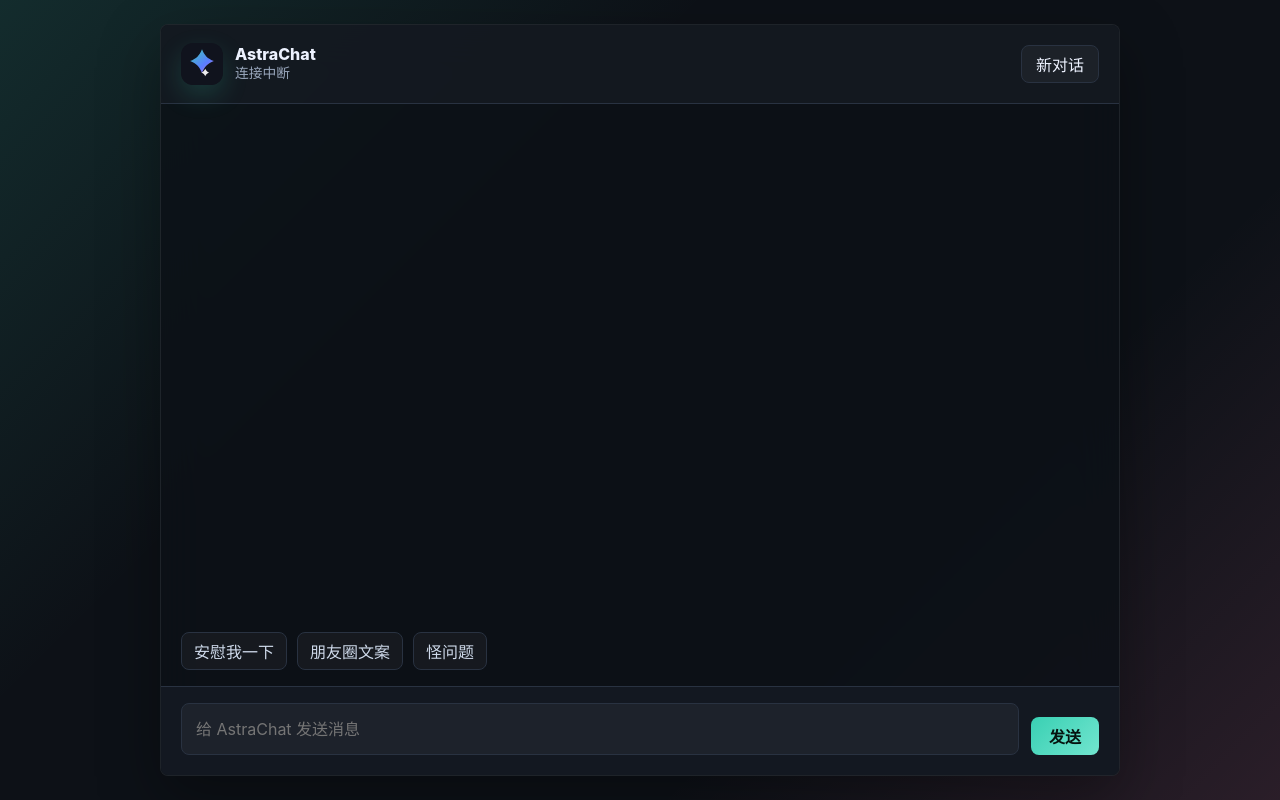
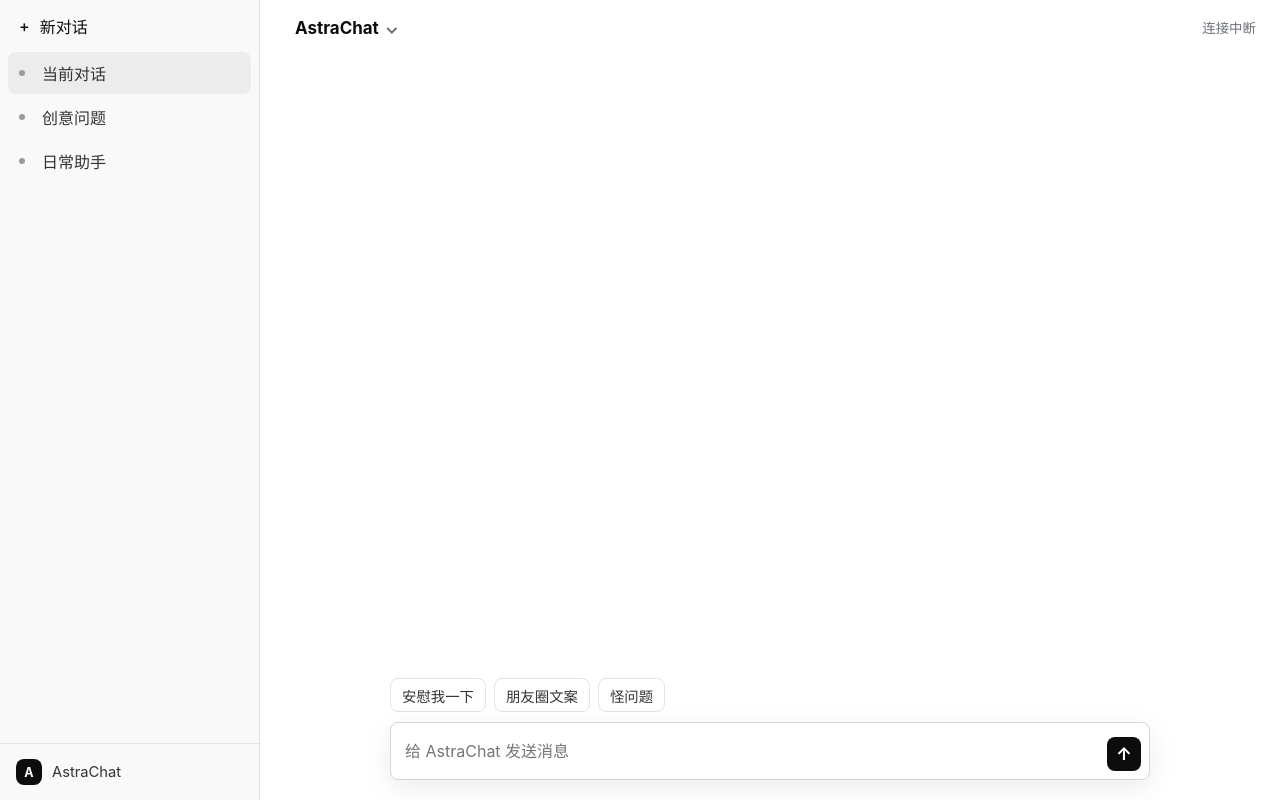
Before and after one commit to qinlu000/mowan-prank-console, a website: page public/index.html in a window 1280 px wide. Drawn offline with Linux system fonts and the light colour scheme; no server answers.

Commit message:
Restyle chat interface

```diff
--- a/public/index.html
+++ b/public/index.html
@@ -10,15 +10,44 @@
   </head>
   <body class="chat-page">
     <main class="chat-shell" aria-label="AstraChat 聊天">
-      <header class="chat-header">
-        <div class="brand">
-          <img src="/logo.svg" alt="" class="brand-mark">
-          <div>
-            <div class="brand-name">AstraChat</div>
-            <div class="brand-subtitle" id="connectionStatus">正在连接</div>
+      <aside class="chat-sidebar" aria-label="对话导航">
+        <div class="sidebar-top">
+          <button class="new-chat-button" id="newChatButton" type="button">
+            <span aria-hidden="true">+</span>
+            <span>新对话</span>
+          </button>
+        </div>
+
+        <nav class="conversation-nav" aria-label="最近对话">
+          <button class="conversation-item active" type="button">
+            <span class="conversation-dot" aria-hidden="true"></span>
+            <span>当前对话</span>
+          </button>
+          <button class="conversation-item" type="button">
+            <span class="conversation-dot" aria-hidden="true"></span>
+            <span>创意问题</span>
+          </button>
+          <button class="conversation-item" type="button">
+            <span class="conversation-dot" aria-hidden="true"></span>
+            <span>日常助手</span>
+          </button>
+        </nav>
+
+        <div class="sidebar-footer">
+          <div class="mini-profile">
+            <span class="mini-avatar" aria-hidden="true">A</span>
+            <span>AstraChat</span>
           </div>
         </div>
-        <button class="ghost-button" id="newChatButton" type="button">新对话</button>
+      </aside>
+
+      <section class="chat-main">
+        <header class="chat-header">
+          <button class="model-pill" type="button">
+            <span>AstraChat</span>
+            <span class="chevron" aria-hidden="true">⌄</span>
+          </button>
+          <div class="brand-subtitle" id="connectionStatus">正在连接</div>
         </header>
 
         <section class="messages" id="messages" aria-live="polite"></section>
@@ -33,9 +62,10 @@
           <label class="visually-hidden" for="messageInput">输入消息</label>
           <textarea id="messageInput" rows="1" placeholder="给 AstraChat 发送消息" maxlength="2000"></textarea>
           <button class="send-button" type="submit" aria-label="发送">
-          <span>发送</span>
+            <span aria-hidden="true">↑</span>
           </button>
         </form>
+      </section>
     </main>
   </body>
 </html>
--- a/public/styles.css
+++ b/public/styles.css
@@ -1,17 +1,19 @@
 :root {
-  color-scheme: dark;
-  --bg: #0d1117;
-  --panel: #151a23;
-  --panel-strong: #1c2330;
-  --line: #293241;
-  --text: #edf2ff;
-  --muted: #9aa8bd;
-  --accent: #39d0b3;
-  --accent-strong: #72e5cf;
-  --danger: #ff6b7a;
-  --user: #2a6df5;
-  --assistant: #202837;
-  --shadow: 0 22px 60px rgba(0, 0, 0, 0.34);
+  color-scheme: light;
+  --bg: #ffffff;
+  --sidebar: #f9f9f9;
+  --surface: #ffffff;
+  --surface-soft: #f7f7f8;
+  --surface-hover: #ececec;
+  --line: #e3e3e3;
+  --line-strong: #d5d5d5;
+  --text: #0d0d0d;
+  --muted: #6b6f76;
+  --accent: #10a37f;
+  --accent-strong: #0e8f70;
+  --danger: #c2414b;
+  --focus: rgba(16, 163, 127, 0.18);
+  --shadow: 0 8px 28px rgba(0, 0, 0, 0.08);
   font-family:
     Inter, ui-sans-serif, system-ui, -apple-system, BlinkMacSystemFont, "Segoe UI",
     "Microsoft YaHei", sans-serif;
@@ -28,11 +30,8 @@ body {
 
 body {
   margin: 0;
-  background:
-    linear-gradient(135deg, rgba(57, 208, 179, 0.14), transparent 34%),
-    linear-gradient(315deg, rgba(255, 122, 168, 0.12), transparent 30%),
-    var(--bg);
   color: var(--text);
+  background: var(--bg);
 }
 
 button,
@@ -66,27 +65,27 @@ textarea:disabled {
 .brand {
   display: flex;
   align-items: center;
-  gap: 12px;
+  gap: 10px;
   min-width: 0;
 }
 
 .brand-mark {
-  width: 42px;
-  height: 42px;
-  border-radius: 12px;
-  box-shadow: 0 10px 26px rgba(57, 208, 179, 0.18);
+  width: 32px;
+  height: 32px;
+  border-radius: 8px;
 }
 
-.brand-name {
+.brand-name,
+.panel-title {
   color: var(--text);
-  font-weight: 760;
-  line-height: 1.1;
+  font-weight: 650;
+  line-height: 1.2;
 }
 
 .brand-subtitle,
 .muted {
   color: var(--muted);
-  font-size: 0.86rem;
+  font-size: 0.84rem;
   line-height: 1.35;
 }
 
@@ -94,17 +93,20 @@ textarea:disabled {
 .icon-button,
 .danger-button,
 .send-button,
+.new-chat-button,
+.model-pill,
+.conversation-item,
 .suggestions button,
 .quick-replies button {
-  min-height: 38px;
-  border: 1px solid var(--line);
+  min-height: 36px;
+  border: 1px solid transparent;
   border-radius: 8px;
   color: var(--text);
-  background: rgba(255, 255, 255, 0.04);
+  background: transparent;
   transition:
-    border-color 160ms ease,
-    background 160ms ease,
-    transform 160ms ease;
+    border-color 140ms ease,
+    background 140ms ease,
+    box-shadow 140ms ease;
 }
 
 .ghost-button,
@@ -113,80 +115,229 @@ textarea:disabled {
   display: inline-flex;
   align-items: center;
   justify-content: center;
-  padding: 0 14px;
+  padding: 0 12px;
   text-decoration: none;
 }
 
 .ghost-button:hover,
 .icon-button:hover,
+.new-chat-button:hover,
+.model-pill:hover,
+.conversation-item:hover,
 .suggestions button:hover,
 .quick-replies button:hover {
-  border-color: rgba(57, 208, 179, 0.75);
-  background: rgba(57, 208, 179, 0.1);
+  background: var(--surface-hover);
 }
 
 .danger-button {
-  border-color: rgba(255, 107, 122, 0.45);
-  color: #ffd9de;
+  border-color: rgba(194, 65, 75, 0.25);
+  color: var(--danger);
 }
 
 .danger-button:hover:not(:disabled) {
-  background: rgba(255, 107, 122, 0.12);
+  background: rgba(194, 65, 75, 0.08);
+}
+
+textarea {
+  width: 100%;
+  resize: none;
+  border: 1px solid var(--line);
+  border-radius: 8px;
+  padding: 12px 13px;
+  color: var(--text);
+  outline: none;
+  background: var(--surface);
+  line-height: 1.5;
+}
+
+textarea:focus {
+  border-color: var(--accent);
+  box-shadow: 0 0 0 3px var(--focus);
 }
 
 .send-button {
+  display: inline-flex;
+  align-items: center;
+  justify-content: center;
   border: 0;
-  padding: 0 18px;
-  color: #06130f;
-  background: linear-gradient(135deg, var(--accent), var(--accent-strong));
-  font-weight: 760;
+  color: #ffffff;
+  background: var(--text);
+  font-weight: 650;
 }
 
 .send-button:hover:not(:disabled) {
-  transform: translateY(-1px);
+  background: #2f2f2f;
 }
 
 .chat-page {
   min-height: 100vh;
-  display: grid;
-  place-items: center;
-  padding: 24px;
+  background: var(--bg);
 }
 
 .chat-shell {
-  width: min(960px, 100%);
-  height: min(820px, calc(100vh - 48px));
+  width: 100%;
+  height: 100vh;
   min-height: 560px;
   display: grid;
-  grid-template-rows: auto 1fr auto auto;
+  grid-template-columns: 260px minmax(0, 1fr);
   overflow: hidden;
-  border: 1px solid rgba(255, 255, 255, 0.08);
+  background: var(--bg);
+}
+
+.chat-sidebar {
+  min-width: 0;
+  display: grid;
+  grid-template-rows: auto 1fr auto;
+  border-right: 1px solid var(--line);
+  background: var(--sidebar);
+}
+
+.sidebar-top {
+  padding: 8px;
+}
+
+.new-chat-button {
+  width: 100%;
+  display: inline-flex;
+  align-items: center;
+  gap: 10px;
+  padding: 0 10px;
+  text-align: left;
+  font-weight: 520;
+}
+
+.conversation-nav {
+  display: grid;
+  align-content: start;
+  gap: 2px;
+  padding: 0 8px;
+  overflow-y: auto;
+}
+
+.conversation-item {
+  width: 100%;
+  display: grid;
+  grid-template-columns: 14px 1fr;
+  align-items: center;
+  gap: 9px;
+  padding: 8px 10px;
+  color: #333333;
+  text-align: left;
+}
+
+.conversation-item span:last-child {
+  overflow: hidden;
+  text-overflow: ellipsis;
+  white-space: nowrap;
+}
+
+.conversation-item.active {
+  background: var(--surface-hover);
+}
+
+.conversation-dot {
+  width: 6px;
+  height: 6px;
+  border-radius: 999px;
+  background: #9b9b9b;
+}
+
+.sidebar-footer {
+  padding: 8px;
+  border-top: 1px solid var(--line);
+}
+
+.mini-profile {
+  min-height: 40px;
+  display: flex;
+  align-items: center;
+  gap: 10px;
+  padding: 6px 8px;
   border-radius: 8px;
-  background: rgba(13, 17, 23, 0.84);
-  box-shadow: var(--shadow);
-  backdrop-filter: blur(22px);
+  color: #333333;
+  font-size: 0.92rem;
+}
+
+.mini-avatar {
+  width: 26px;
+  height: 26px;
+  display: inline-grid;
+  place-items: center;
+  border-radius: 8px;
+  color: #ffffff;
+  background: var(--text);
+  font-size: 0.78rem;
+  font-weight: 700;
+}
+
+.chat-main {
+  min-width: 0;
+  min-height: 0;
+  display: grid;
+  grid-template-rows: auto minmax(0, 1fr) auto auto;
+  background: var(--bg);
 }
 
 .chat-header {
+  min-height: 56px;
   display: flex;
   align-items: center;
   justify-content: space-between;
   gap: 16px;
-  padding: 18px 20px;
-  border-bottom: 1px solid var(--line);
-  background: rgba(21, 26, 35, 0.82);
+  padding: 0 24px;
+  background: var(--bg);
+}
+
+.model-pill {
+  display: inline-flex;
+  align-items: center;
+  gap: 6px;
+  padding: 0 10px;
+  font-size: 1.06rem;
+  font-weight: 650;
+}
+
+.chevron {
+  color: var(--muted);
+  font-size: 1.1rem;
+  line-height: 1;
 }
 
 .messages,
 .admin-messages {
   overflow-y: auto;
-  padding: 24px;
   scroll-behavior: smooth;
+}
+
+.chat-page .messages {
+  padding: 24px 16px 18px;
 }
 
 .message-row {
   display: flex;
-  margin: 0 0 16px;
+  margin: 0 0 18px;
+}
+
+.chat-page .message-row {
+  width: min(100%, 760px);
+  margin: 0 auto 26px;
+  gap: 14px;
+  align-items: flex-start;
+}
+
+.chat-page .message-row.assistant::before {
+  content: "A";
+  width: 28px;
+  height: 28px;
+  flex: 0 0 28px;
+  display: inline-grid;
+  place-items: center;
+  border: 1px solid var(--line);
+  border-radius: 8px;
+  color: #ffffff;
+  background: var(--text);
+  font-size: 0.78rem;
+  font-weight: 700;
 }
 
 .message-row.user {
@@ -197,21 +348,39 @@ textarea:disabled {
   width: fit-content;
   max-width: min(76%, 680px);
   padding: 13px 15px;
-  border: 1px solid rgba(255, 255, 255, 0.07);
+  border: 1px solid var(--line);
   border-radius: 8px;
   color: var(--text);
+  background: var(--surface-soft);
   line-height: 1.6;
   white-space: pre-wrap;
   word-break: break-word;
 }
 
-.message-row.assistant .bubble {
-  background: var(--assistant);
+.chat-page .bubble {
+  max-width: min(100%, 680px);
+  border: 0;
+  padding: 0;
+  background: transparent;
 }
 
-.message-row.user .bubble {
-  background: linear-gradient(135deg, #2a6df5, #2f94ff);
-  border-color: rgba(255, 255, 255, 0.12);
+.chat-page .message-row.user .bubble {
+  max-width: min(72%, 560px);
+  padding: 10px 14px;
+  background: var(--surface-soft);
+}
+
+.chat-page .message-meta {
+  display: none;
+}
+
+.admin-page .message-row.assistant .bubble {
+  background: var(--surface-soft);
+}
+
+.admin-page .message-row.user .bubble {
+  background: #eef4ff;
+  border-color: #d7e5ff;
 }
 
 .message-meta {
@@ -224,14 +393,14 @@ textarea:disabled {
   display: inline-flex;
   align-items: center;
   gap: 6px;
-  padding: 12px 14px;
+  padding: 10px 0;
 }
 
 .typing span {
   width: 7px;
   height: 7px;
   border-radius: 50%;
-  background: var(--accent);
+  background: #8e8e8e;
   animation: pulse 1s ease-in-out infinite;
 }
 
@@ -258,48 +427,67 @@ textarea:disabled {
 .suggestions,
 .quick-replies {
   display: flex;
-  gap: 10px;
+  gap: 8px;
   overflow-x: auto;
-  padding: 0 20px 16px;
+}
+
+.suggestions {
+  width: min(760px, calc(100% - 32px));
+  margin: 0 auto;
+  padding: 0 0 10px;
 }
 
 .suggestions button,
 .quick-replies button {
   flex: 0 0 auto;
-  padding: 0 12px;
-  color: #cfdaeb;
+  min-height: 34px;
+  padding: 0 11px;
+  border-color: var(--line);
+  color: #333333;
+  background: var(--surface);
+  font-size: 0.9rem;
 }
 
 .composer {
+  width: min(760px, calc(100% - 32px));
   display: grid;
-  grid-template-columns: 1fr auto;
-  gap: 12px;
+  grid-template-columns: 1fr 34px;
+  gap: 8px;
   align-items: end;
-  padding: 16px 20px 20px;
-  border-top: 1px solid var(--line);
-  background: rgba(21, 26, 35, 0.9);
+  margin: 0 auto 20px;
+  padding: 8px;
+  border: 1px solid var(--line-strong);
+  border-radius: 8px;
+  background: var(--surface);
+  box-shadow: var(--shadow);
 }
 
-textarea {
-  width: 100%;
-  resize: none;
-  border: 1px solid var(--line);
-  border-radius: 8px;
-  padding: 13px 14px;
-  color: var(--text);
-  outline: none;
-  background: rgba(255, 255, 255, 0.045);
-  line-height: 1.5;
+.composer textarea {
+  min-height: 38px;
+  max-height: 180px;
+  padding: 8px 6px;
+  border: 0;
+  background: transparent;
+  box-shadow: none;
 }
 
-textarea:focus {
-  border-color: rgba(57, 208, 179, 0.8);
-  box-shadow: 0 0 0 3px rgba(57, 208, 179, 0.11);
+.composer textarea:focus {
+  box-shadow: none;
+}
+
+.composer .send-button {
+  width: 34px;
+  min-height: 34px;
+  padding: 0;
+  border-radius: 8px;
+  font-size: 1.1rem;
+  line-height: 1;
 }
 
 .admin-page {
   min-height: 100vh;
   padding: 18px;
+  background: #f4f6f8;
 }
 
 .admin-shell {
@@ -313,11 +501,10 @@ textarea:focus {
 .session-sidebar,
 .operator-panel {
   overflow: hidden;
-  border: 1px solid rgba(255, 255, 255, 0.08);
+  border: 1px solid var(--line);
   border-radius: 8px;
-  background: rgba(13, 17, 23, 0.84);
+  background: var(--surface);
   box-shadow: var(--shadow);
-  backdrop-filter: blur(22px);
 }
 
 .session-sidebar {
@@ -334,16 +521,11 @@ textarea:focus {
   gap: 14px;
   padding: 16px;
   border-bottom: 1px solid var(--line);
-  background: rgba(21, 26, 35, 0.78);
+  background: var(--surface);
 }
 
 .session-toolbar {
   padding: 14px 16px;
-}
-
-.panel-title {
-  color: var(--text);
-  font-weight: 780;
 }
 
 .session-list {
@@ -365,8 +547,8 @@ textarea:focus {
 
 .session-item:hover,
 .session-item.active {
-  border-color: rgba(57, 208, 179, 0.55);
-  background: rgba(57, 208, 179, 0.08);
+  border-color: var(--line);
+  background: var(--surface-soft);
 }
 
 .session-item-title,
@@ -377,7 +559,7 @@ textarea:focus {
 }
 
 .session-item-title {
-  font-weight: 720;
+  font-weight: 650;
 }
 
 .session-item-preview {
@@ -400,17 +582,18 @@ textarea:focus {
 
 .admin-messages {
   padding: 20px;
-  background: rgba(7, 10, 15, 0.18);
+  background: #fbfbfb;
 }
 
 .quick-replies {
   padding: 14px 16px 0;
+  background: var(--surface);
 }
 
 .reply-box {
   padding: 16px;
   border-top: 1px solid var(--line);
-  background: rgba(21, 26, 35, 0.9);
+  background: var(--surface);
 }
 
 .reply-actions {
@@ -434,8 +617,13 @@ select {
   border: 1px solid var(--line);
   border-radius: 8px;
   color: var(--text);
-  background: var(--panel-strong);
+  background: var(--surface);
   padding: 0 10px;
+}
+
+.reply-actions .send-button {
+  min-height: 38px;
+  padding: 0 16px;
 }
 
 .empty-state {
@@ -448,21 +636,47 @@ select {
   line-height: 1.6;
 }
 
+@media (max-width: 860px) {
+  .chat-shell {
+    grid-template-columns: 1fr;
+  }
+
+  .chat-sidebar {
+    display: none;
+  }
+
+  .chat-header {
+    padding: 0 14px;
+    border-bottom: 1px solid var(--line);
+  }
+
+  .chat-page .messages {
+    padding: 18px 14px;
+  }
+
+  .chat-page .message-row {
+    margin-bottom: 22px;
+  }
+
+  .chat-page .message-row.user .bubble {
+    max-width: 84%;
+  }
+
+  .suggestions,
+  .composer {
+    width: calc(100% - 24px);
+  }
+}
+
 @media (max-width: 800px) {
-  .chat-page,
   .admin-page {
     padding: 0;
   }
 
-  .chat-shell,
   .admin-shell {
     width: 100%;
     height: 100vh;
     min-height: 100vh;
-    border-radius: 0;
-  }
-
-  .admin-shell {
     display: grid;
     grid-template-rows: 270px 1fr;
     grid-template-columns: 1fr;
@@ -475,18 +689,12 @@ select {
     box-shadow: none;
   }
 
-  .messages,
   .admin-messages {
     padding: 16px;
   }
 
-  .bubble {
+  .admin-page .bubble {
     max-width: 88%;
-  }
-
-  .composer,
-  .reply-actions {
-    grid-template-columns: 1fr;
   }
 
   .reply-actions {
```
Lines whose indentation alone changed are shown as unchanged.
